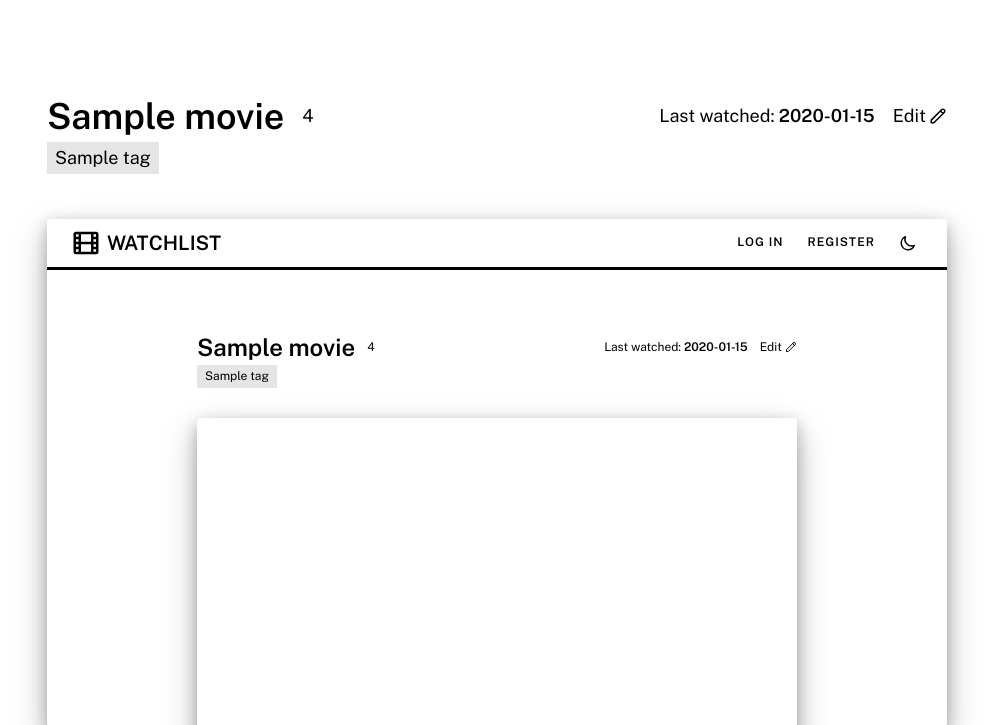
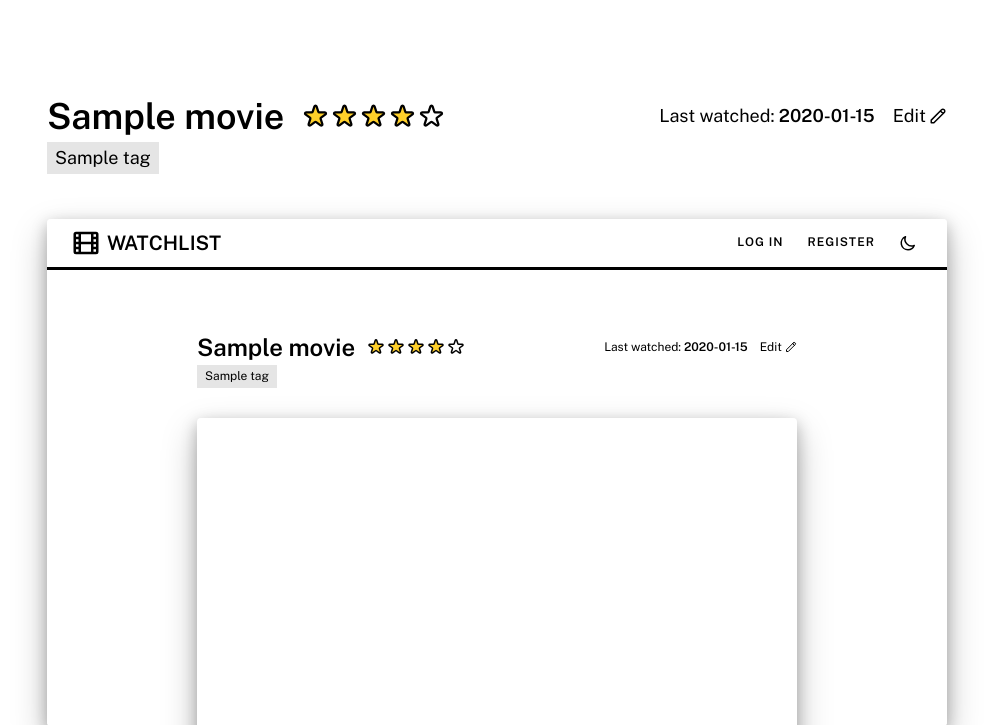
Before and after one commit to OlgaPrikhodko/movie-watchlist, a Flask app: template movie_library/templates/movie_details.html in a window 1280 px wide. Shown: the part 75-800 px from the top of the page, without its empty margins (143-1136 px from the left). Run offline with Flask 3, Linux system fonts and the light colour scheme; the template is opened without the code that fills it: most values are stand-ins (such as "Sample title", 1, 10 or a date in 2020).

Commit message:
:star: Movie details: setting movie ratings

```diff
--- a/movie_library/static/css/movie_details.css
+++ b/movie_library/static/css/movie_details.css
@@ -20,9 +20,33 @@
   align-items: center;
 }
 
+/* MOVIE RATING */
 .movie__rating {
+  display: flex;
   margin-left: 1rem;
 }
+
+.rating__link {
+  display: flex;
+  align-items: center;
+  text-decoration: none;
+  color: unset;
+}
+
+.rating__link:not(:first-of-type) {
+  margin-left: 2px;
+}
+
+.star {
+  width: 1.5em;
+  height: 1.5em;
+  fill: none;
+}
+
+.star--filled {
+  fill: #ffd02a;
+}
+/* END MOVIE RATING */
 
 .movie__watched {
   display: flex;
--- a/movie_library/templates/movie_details.html
+++ b/movie_library/templates/movie_details.html
@@ -16,7 +16,12 @@
             {{ movie.title }}
           </h1>
           <div class="movie__rating">
-            {{ movie.rating }}
+            {% for i in range(5) %}
+              <a class="rating__link"
+                 href="{{ url_for('pages.rate_movie', _id=movie._id, rating=i+1) }}">
+                {{ star("star " + ("star--filled" if movie.rating > i else "")) }}
+              </a>
+            {% endfor %}
           </div>
         </div>
         <div class="movie__watched">
```
Also changed, not shown: movie_library/routes.py (+8 -0 lines).
